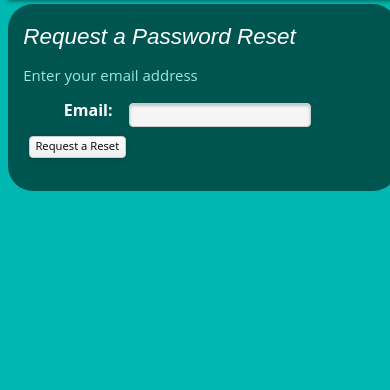
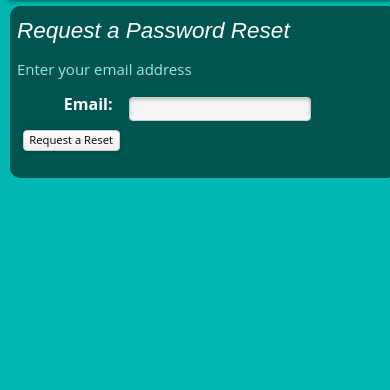
Before and after one commit to TonyFlury/SuffolkCycleDjango, a Django app: page /User/ResetRequest in a window 390 px wide. Shown: the part 66-456 px from the top of the page. Run offline with Django 3.2, Linux system fonts and the light colour scheme; parts of the project's set-up code (start-up, migrations or seed data) failed here and were passed over.

Commit message:
Responsive Design

```diff
--- a/SuffolkCycleRide/static/base/css/newforms.css
+++ b/SuffolkCycleRide/static/base/css/newforms.css
@@ -1,3 +1,4 @@
+@media only screen and (min-width: 900px) {
     div.form {
         background-color: #005551;
         display: block ;
@@ -5,8 +6,23 @@ div.form {
         border-radius: 25px;
         width:auto;
         padding: 1em;
-    margin: .01em ;
+        margin-left: 25%;
+        margin-right: 25%;
     }
+}
+
+@media only screen and (max-width: 900px) {
+    div.form {
+        background-color: #005551;
+        display: block ;
+        color : #9AE7E4 ;
+        border-radius: 10px;
+        width:auto;
+        padding: 0.5em;
+        margin: 0.1em ;
+    }
+}
+
 
 div.form th {
     background-color: inherit;
```
Lines whose indentation alone changed are shown as unchanged.
